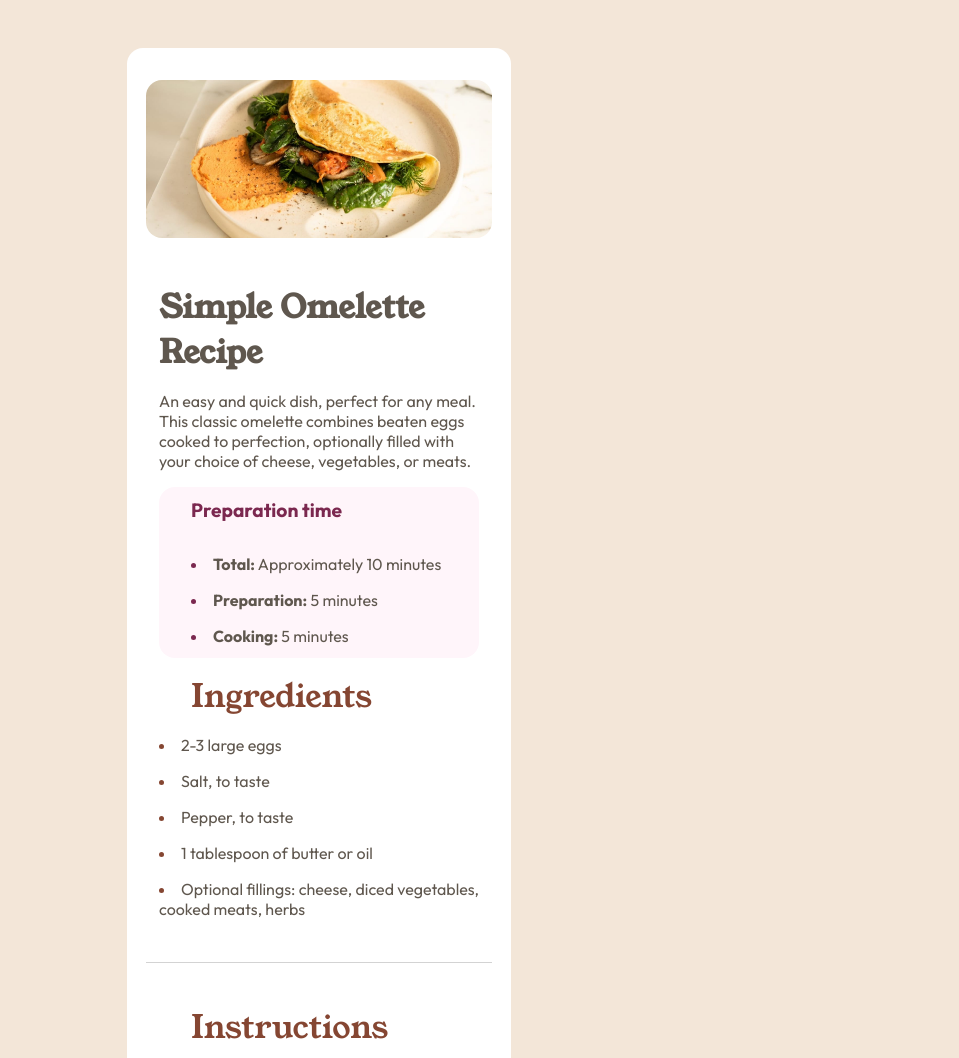
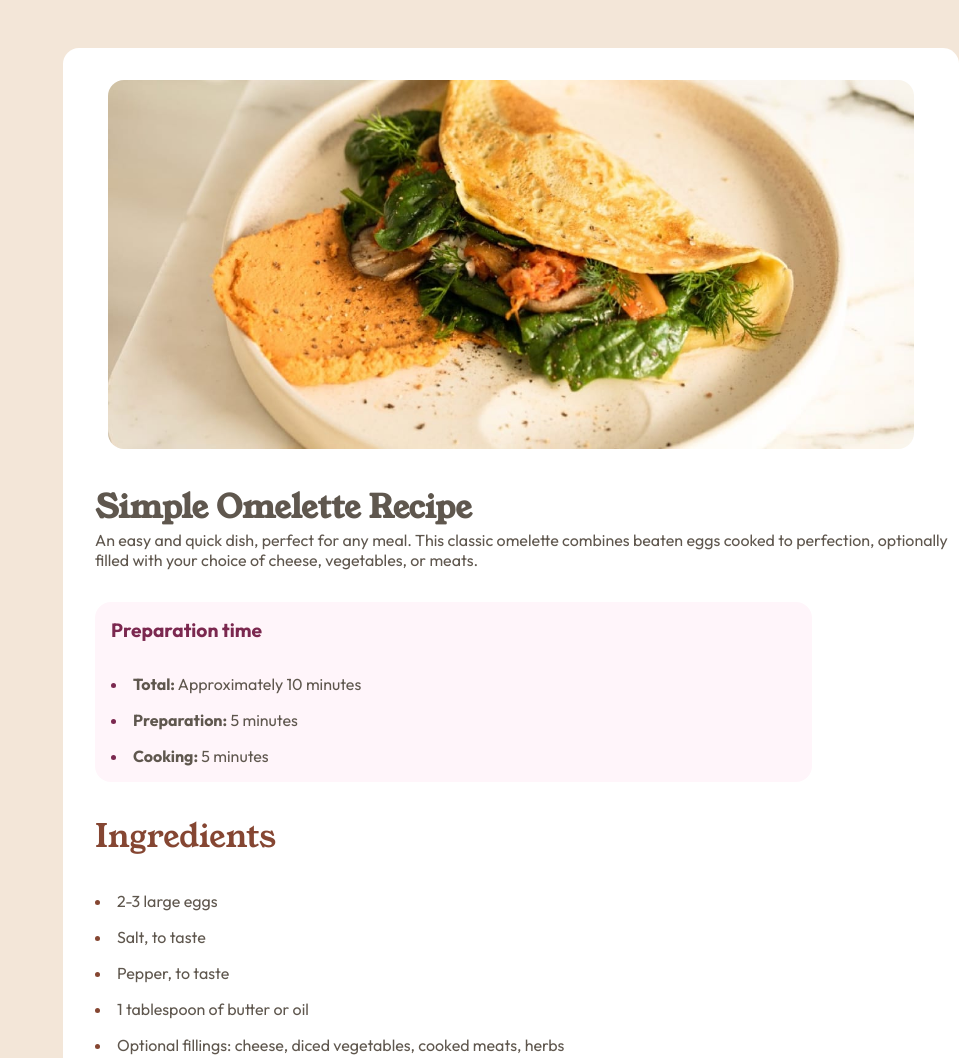
Before and after one commit to SimeonMarkov/recipe-page, a plain HTML site: page index.html in a window 1280 px wide. Shown: the top 1058 px of the page, without its empty margins (321-1280 px from the left). Drawn offline with Linux system fonts and the light colour scheme.

Commit message:
stylized desktop as well as landscape screens

```diff
--- a/index.html
+++ b/index.html
@@ -28,20 +28,21 @@
     <section class="recipe-image">
         <img src="assets/images/image-omelette.jpeg" alt="Omelette">
     </section>
-    <section class="recipe-ingredients">
+    <section class="recipe-overview">
         <h1 class="recipe-title">Simple Omelette Recipe</h1>
         <p>An easy and quick dish, perfect for any meal. This classic omelette combines beaten eggs cooked
             to perfection, optionally filled with your choice of cheese, vegetables, or meats.
         </p>
-        <div class="preparation-time">
+    </section>
+    <section class="recipe-preparation-time">
         <p class="title">Preparation time</p>
         <ul>
             <li><strong>Total:</strong> Approximately 10 minutes</li>
             <li><strong>Preparation:</strong> 5 minutes</li>
             <li><strong>Cooking:</strong> 5 minutes</li>
         </ul>
-        </div>
-        <div class="ingredients">
+    </section>
+    <section class="recipe-ingredients">
         <h2 class="section-title">Ingredients</h2>
         <ul>
             <li>2-3 large eggs</li>
@@ -51,7 +52,6 @@
             <li>Optional fillings: cheese, diced vegetables, cooked meats, herbs</li>
         </ul>
 
-        </div>
     </section>
     <hr>
     <section class="recipe-instructions">
--- a/style.css
+++ b/style.css
@@ -7,32 +7,33 @@
     --stone-150: hsl(30, 18%, 87%);
     --stone-600: hsl(30, 10%, 34%);
     --stone-900: hsl(24, 5%, 18%);
+    --ultra-lightgrey: #f6f6f6;
 }
 
 * {
     margin: 0;
     padding: 0;
     box-sizing: border-box;
-    font-size: 16px;
+    font-size: 1rem;
     font-family: 'Outfit', sans-serif;
     color: var(--stone-600);
 }
 
 body {
-    background-color: #f6f6f6;
+    background-color: var(--ultra-lightgrey);
 }
 
 hr {
     width: 90%;
-    height: 0.2px;
+    height: 0.1rem;
     border: 0;
     margin: 0 auto;
     background-color: lightgrey;
 }
 
 .recipe-image, main {
-    width: 90vw;
-    margin: 0 auto;
+    width: 100vw;
+    margin-inline-start: auto;
 }
 
 .recipe-image {
@@ -50,15 +51,15 @@ main {
     display: flex;
     flex-direction: column;
     gap: 2rem;
-    margin-top: 0;
 }
 
 .recipe-title, .section-title {
     font-family: "Young Serif", sans-serif;
     font-size: 2rem;
 }
+
 .section-title {
-    margin-left: 1rem;
+    margin-inline-start: 1rem;
     font-weight: lighter;
     color: var(--brown-800);
 }
@@ -68,25 +69,36 @@ section li::marker {
     font-weight: bold;
 }
 
-.recipe-ingredients {
-    display: flex;
-    flex-direction: column;
-    gap: 1rem;
-    padding: 0.7rem 2rem;
+.recipe-overview {
+    margin-inline-start: 2rem;
 }
 
-.preparation-time {
+.recipe-preparation-time {
     background-color: var(--rose-50);
-    width: 100%;
+    width: 80%;
+    margin-inline-start: 2rem;
+    padding-inline-start: 1rem;
+    padding-block: 1rem;
     border-radius: 1rem;
-    padding: 0.7rem 2rem;
     display: flex;
     flex-direction: column;
     gap: 1rem;
 }
 
+.recipe-ingredients {
+    display: flex;
+    flex-direction: column;
+    gap: 1rem;
+    width: 90%;
+}
+
+.recipe-ingredients ul {
+    margin-inline-start: 2rem;
+}
+
 li {
-   margin-top: 1rem;
+    margin-block-start: 1rem;
+    list-style-position: inside;
 }
 
 .title {
@@ -94,31 +106,31 @@ li {
     font-weight: 700;
 }
 
-.preparation-time .title, .preparation-time li::marker {
+.recipe-preparation-time .title, .recipe-preparation-time li::marker {
     color: var(--rose-800);
-}
-
-li {
-    list-style-position: inside;
 }
 
 .recipe-instructions {
     display: flex;
     flex-direction: column;
     gap: 1rem;
-    padding: 0.7rem 2rem;
+    width: 90%;
+}
+
+.recipe-instructions ol {
+    margin-inline-start: 2rem;
 }
 
 .nutrition-details {
     display: flex;
     flex-direction: column;
     gap: 1rem;
-    margin: 0 auto 2rem;
+    width: 90%;
 }
 
 .nutrition-details .description {
     width: 90%;
-    margin: 0 auto;
+    margin-inline-start: 2rem;
 }
 
 .nutrition-value {
@@ -128,7 +140,7 @@ li {
 
 .nutrition-table {
     width: 90%;
-    margin: 0 auto;
+    margin-inline-start: 1rem;
     border-collapse: collapse;
 }
 
@@ -154,7 +166,23 @@ footer {
     src: url("assets/fonts/outfit/Outfit-VariableFont_wght.ttf");
 }
 
-@media screen and (min-width: 768px){
+@media screen and (orientation: landscape) {
+    .recipe-image, main {
+        width: 100vw;
+        margin-inline-start: auto;
+    }
+
+    .recipe-image {
+        height: 75vh;
+    }
+
+    .recipe-image img {
+        width: 100%;
+        height: 100%;
+    }
+}
+
+@media screen and (min-width: 48rem) {
     body {
         background-color: var(--stone-100);
     }
@@ -172,7 +200,7 @@ footer {
     }
 
     main {
-        width: 30vw;
+        width: 70vw;
         height: auto;
         background-color: var(--white);
         display: flex;
@@ -183,6 +211,6 @@ footer {
     }
 
     .section-title {
-        margin-left: 2rem;
+        margin-inline-start: 2rem;
     }
 }
```
Lines whose indentation alone changed are shown as unchanged.
